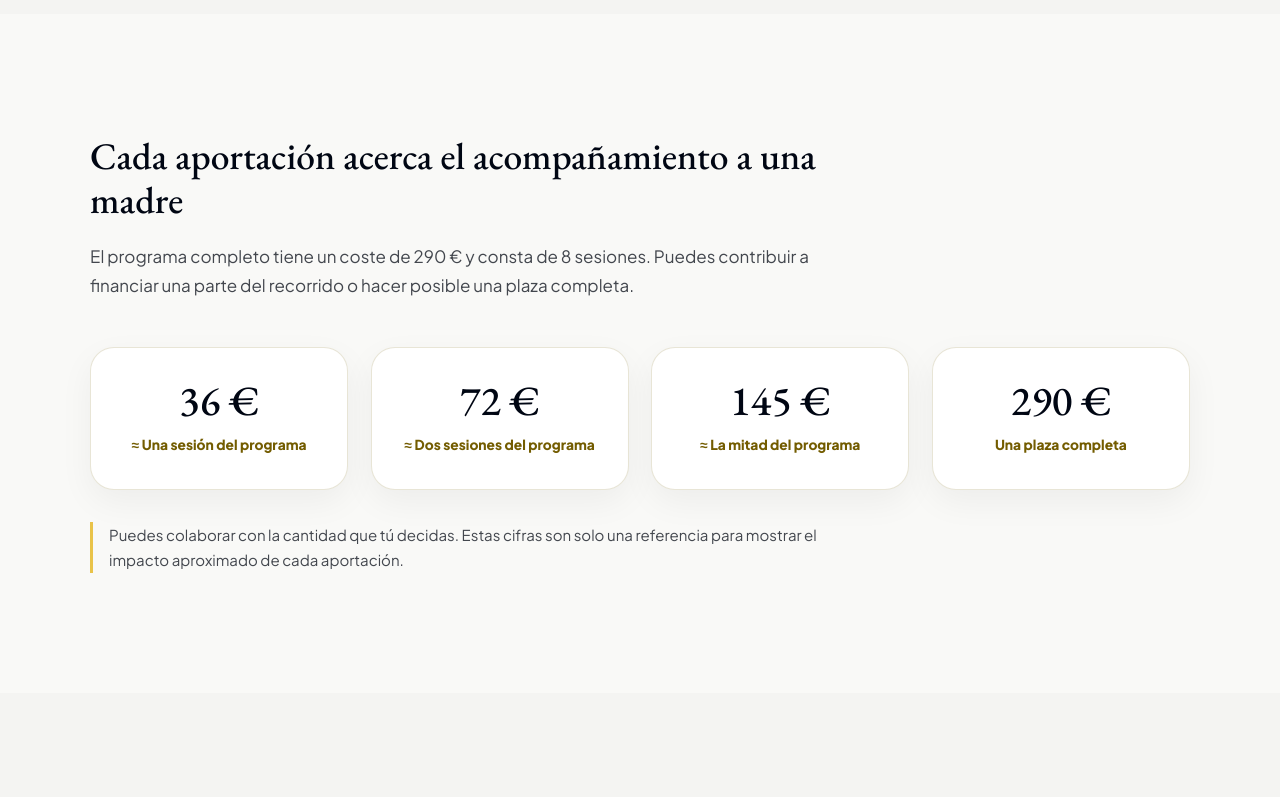
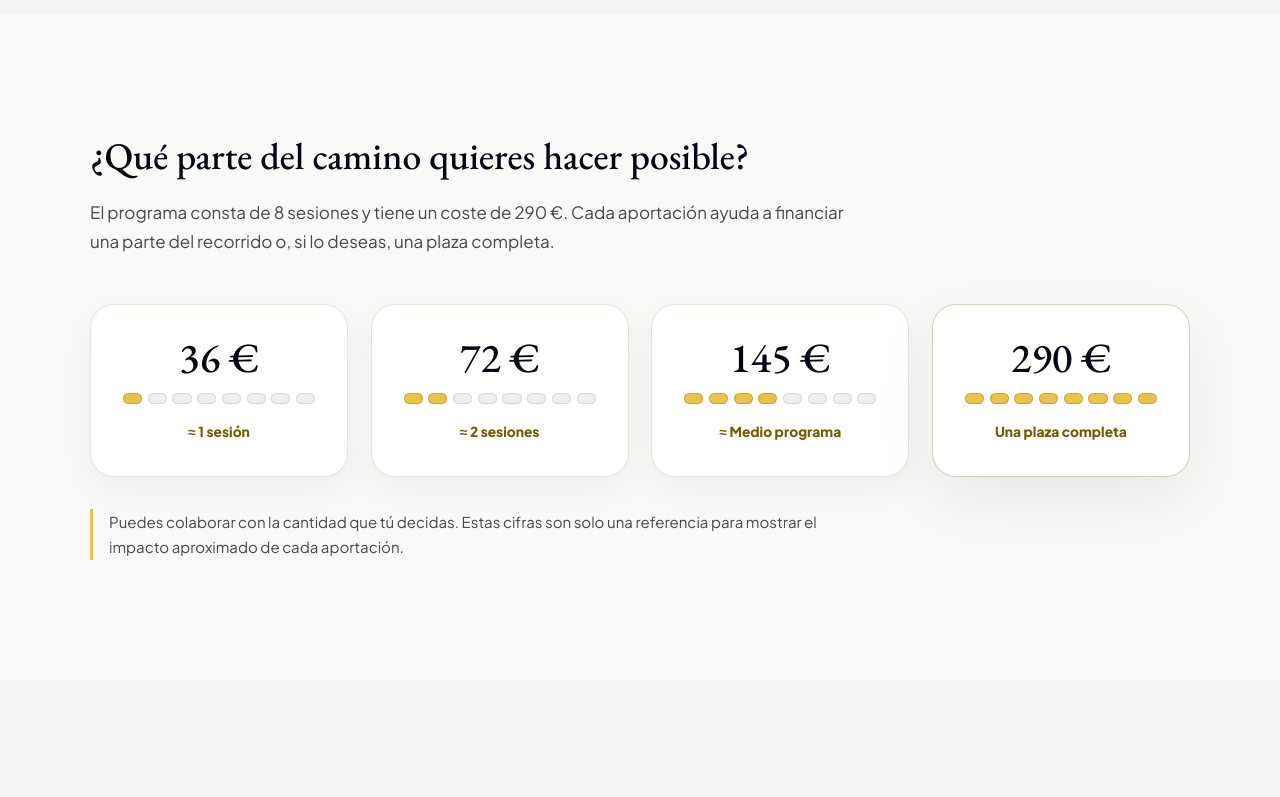
Before and after one commit to rdrgzjavier/mamasdecieloytierra, a website: page colabora/index.html in a window 1280 px wide. Shown: the part 720-1517 px from the top of the page. Drawn offline with nearby package versions, Linux system fonts and the light colour scheme.

Commit message:
Refine colabora impact cards

```diff
--- a/assets/site.css
+++ b/assets/site.css
@@ -2105,7 +2105,15 @@ html body .narrow > p.eyebrow::before {
 }
 
 .colabora-impact-card {
+  display: flex;
+  flex-direction: column;
+  justify-content: center;
   text-align: center;
+}
+
+.colabora-impact-card.is-complete {
+  border-color: rgba(115, 92, 0, .28);
+  box-shadow: var(--shadow);
 }
 
 .colabora-amount {
@@ -2118,6 +2126,27 @@ html body .narrow > p.eyebrow::before {
   line-height: 1;
 }
 
+.colabora-session-map {
+  display: grid;
+  grid-template-columns: repeat(8, minmax(12px, 1fr));
+  gap: .35rem;
+  width: 100%;
+  margin: .2rem 0 1rem;
+}
+
+.colabora-session-map span {
+  display: block;
+  min-height: .72rem;
+  border: 1px solid var(--line-gold);
+  border-radius: 999px;
+  background: var(--surface-dim);
+}
+
+.colabora-session-map .is-active {
+  border-color: rgba(115, 92, 0, .28);
+  background: var(--secondary-soft);
+}
+
 .colabora-impact-card p {
   margin: 0;
   color: var(--secondary);
--- a/colabora/index.html
+++ b/colabora/index.html
@@ -106,7 +106,7 @@
     <link rel="preconnect" href="https://fonts.googleapis.com">
     <link rel="preconnect" href="https://fonts.gstatic.com" crossorigin>
     <link href="https://fonts.googleapis.com/css2?family=EB+Garamond:wght@400;500;600&family=Plus+Jakarta+Sans:wght@400;500;600;700;800&display=swap" rel="stylesheet">
-    <link rel="stylesheet" href="../assets/site.css?v=20260811-2">
+    <link rel="stylesheet" href="../assets/site.css?v=20260811-3">
   </head>
   <body>
     <a class="skip-link" href="#contenido">Saltar al contenido</a>
@@ -141,24 +141,36 @@
       <section class="section" aria-labelledby="impacto-title">
         <div class="wrap">
           <div class="section-head">
-            <h2 id="impacto-title">Cada aportación acerca el acompañamiento a una madre</h2>
-            <p>El programa completo tiene un coste de 290 € y consta de 8 sesiones. Puedes contribuir a financiar una parte del recorrido o hacer posible una plaza completa.</p>
+            <h2 id="impacto-title">¿Qué parte del camino quieres hacer posible?</h2>
+            <p>El programa consta de 8 sesiones y tiene un coste de 290 €. Cada aportación ayuda a financiar una parte del recorrido o, si lo deseas, una plaza completa.</p>
           </div>
           <div class="grid four colabora-impact-grid">
             <article class="card colabora-impact-card">
               <span class="colabora-amount">36 €</span>
-              <p>≈ Una sesión del programa</p>
+              <div class="colabora-session-map" aria-hidden="true">
+                <span class="is-active"></span><span></span><span></span><span></span><span></span><span></span><span></span><span></span>
+              </div>
+              <p>≈ 1 sesión</p>
             </article>
             <article class="card colabora-impact-card">
               <span class="colabora-amount">72 €</span>
-              <p>≈ Dos sesiones del programa</p>
+              <div class="colabora-session-map" aria-hidden="true">
+                <span class="is-active"></span><span class="is-active"></span><span></span><span></span><span></span><span></span><span></span><span></span>
+              </div>
+              <p>≈ 2 sesiones</p>
             </article>
             <article class="card colabora-impact-card">
               <span class="colabora-amount">145 €</span>
-              <p>≈ La mitad del programa</p>
+              <div class="colabora-session-map" aria-hidden="true">
+                <span class="is-active"></span><span class="is-active"></span><span class="is-active"></span><span class="is-active"></span><span></span><span></span><span></span><span></span>
+              </div>
+              <p>≈ Medio programa</p>
             </article>
-            <article class="card colabora-impact-card">
+            <article class="card colabora-impact-card is-complete">
               <span class="colabora-amount">290 €</span>
+              <div class="colabora-session-map" aria-hidden="true">
+                <span class="is-active"></span><span class="is-active"></span><span class="is-active"></span><span class="is-active"></span><span class="is-active"></span><span class="is-active"></span><span class="is-active"></span><span class="is-active"></span>
+              </div>
               <p>Una plaza completa</p>
             </article>
           </div>
@@ -177,7 +189,7 @@
               <p class="muted">Puedes colaborar con la cantidad que desees.</p>
             </article>
             <article class="card step">
-              <h3>Tu aportación se suma al fondo de ayuda</h3>
+              <h3>Tu aportación ayuda a financiar plazas</h3>
               <p class="muted">Las aportaciones se destinan a facilitar total o parcialmente el acceso al programa a madres que necesitan apoyo económico.</p>
             </article>
             <article class="card step">
```
